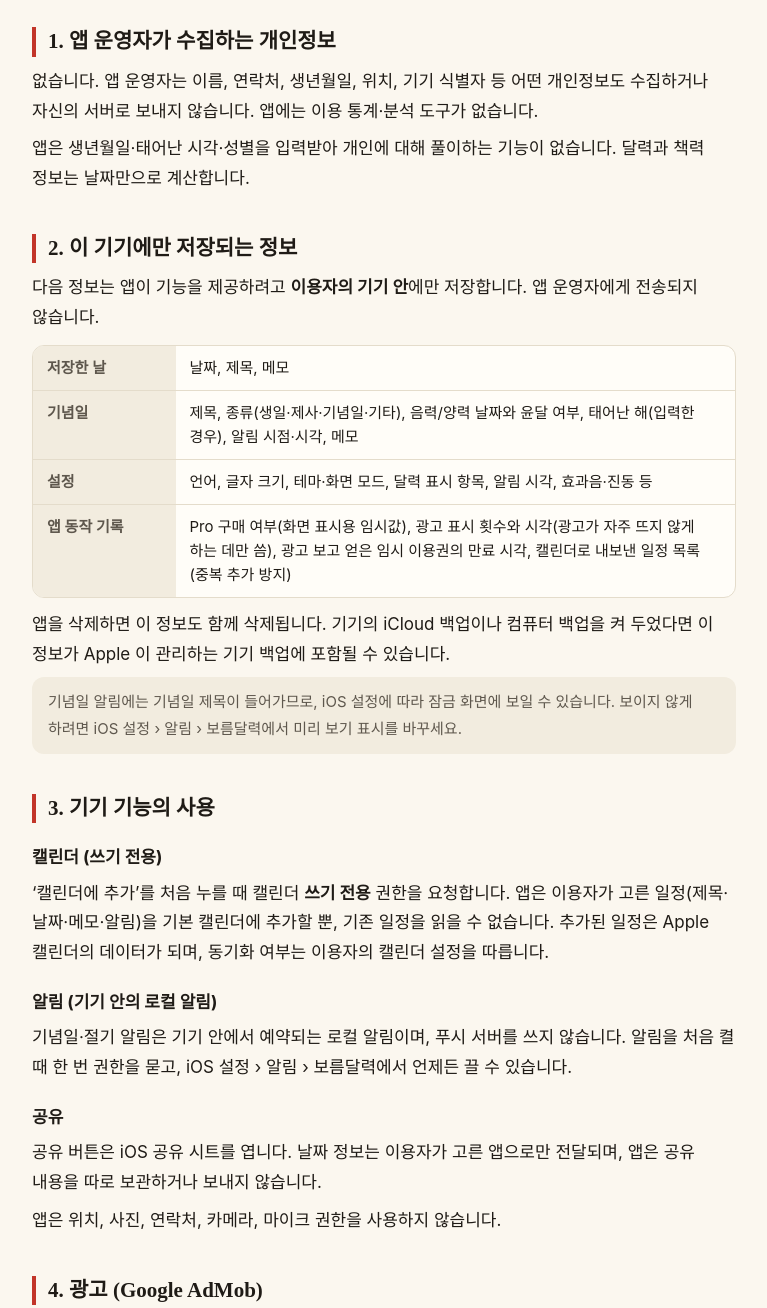
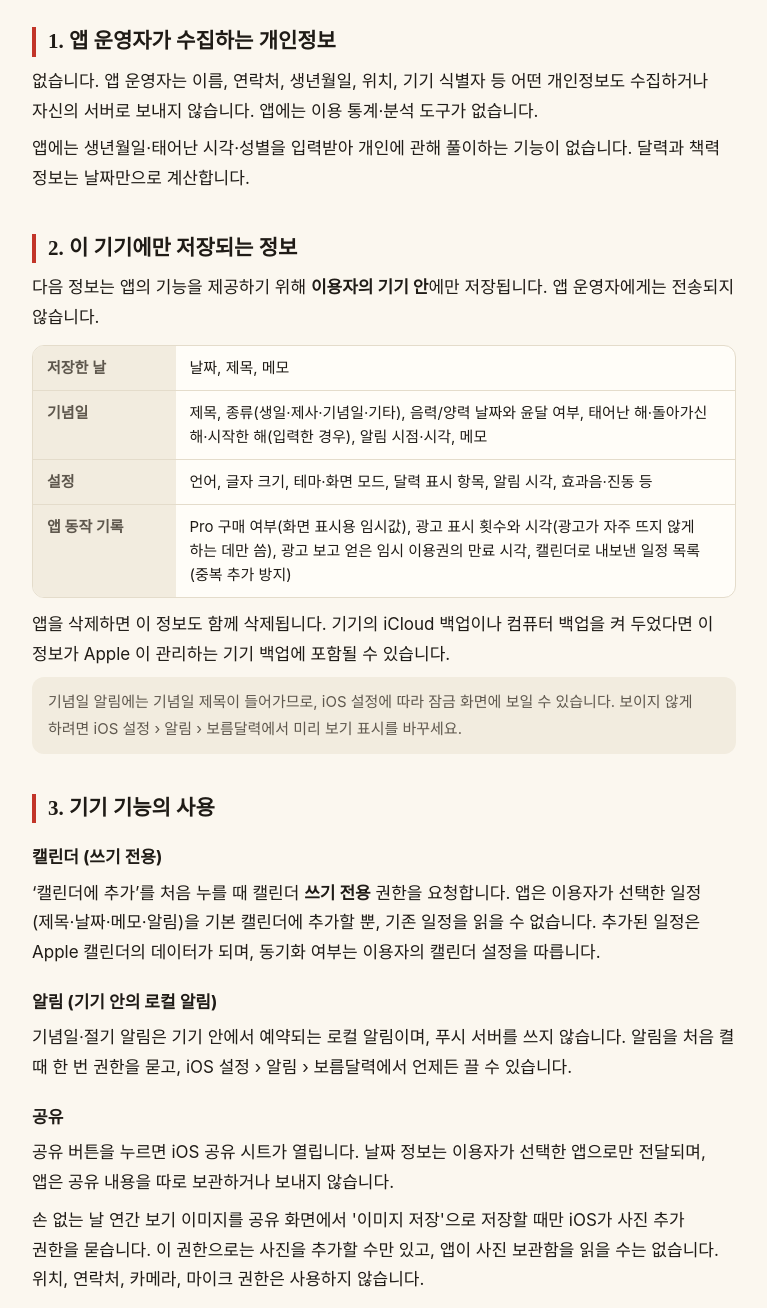
Before and after one commit to taiji1368-ui/boreum, a plain HTML site: page privacy.html in a window 1280 px wide. Shown: the part 680-1988 px from the top of the page, without its empty margins (256-1023 px from the left). Drawn offline with Linux system fonts and the light colour scheme.

Commit message:
처리방침·지원 페이지 갱신: 사진 '추가 전용' 권한, 기념일 연도 항목, '테스트 알림 보내기' 단추 이름
Co-Authored-By: Claude Opus 5.5 <noreply@anthropic.com>

```diff
--- a/privacy.html
+++ b/privacy.html
@@ -102,14 +102,14 @@ footer { margin-top: 48px; padding-top: 18px; border-top: 1px solid var(--line);
 
   <h2 id="collect">1. 앱 운영자가 수집하는 개인정보</h2>
   <p>없습니다. 앱 운영자는 이름, 연락처, 생년월일, 위치, 기기 식별자 등 어떤 개인정보도 수집하거나 자신의 서버로 보내지 않습니다. 앱에는 이용 통계·분석 도구가 없습니다.</p>
-  <p>앱은 생년월일·태어난 시각·성별을 입력받아 개인에 대해 풀이하는 기능이 없습니다. 달력과 책력 정보는 날짜만으로 계산합니다.</p>
+  <p>앱에는 생년월일·태어난 시각·성별을 입력받아 개인에 관해 풀이하는 기능이 없습니다. 달력과 책력 정보는 날짜만으로 계산합니다.</p>
 
   <h2 id="device">2. 이 기기에만 저장되는 정보</h2>
-  <p>다음 정보는 앱이 기능을 제공하려고 <strong>이용자의 기기 안</strong>에만 저장합니다. 앱 운영자에게 전송되지 않습니다.</p>
+  <p>다음 정보는 앱의 기능을 제공하기 위해 <strong>이용자의 기기 안</strong>에만 저장됩니다. 앱 운영자에게는 전송되지 않습니다.</p>
   <div class="table-wrap">
     <table>
       <tr><th>저장한 날</th><td>날짜, 제목, 메모</td></tr>
-      <tr><th>기념일</th><td>제목, 종류(생일·제사·기념일·기타), 음력/양력 날짜와 윤달 여부, 태어난 해(입력한 경우), 알림 시점·시각, 메모</td></tr>
+      <tr><th>기념일</th><td>제목, 종류(생일·제사·기념일·기타), 음력/양력 날짜와 윤달 여부, 태어난 해·돌아가신 해·시작한 해(입력한 경우), 알림 시점·시각, 메모</td></tr>
       <tr><th>설정</th><td>언어, 글자 크기, 테마·화면 모드, 달력 표시 항목, 알림 시각, 효과음·진동 등</td></tr>
       <tr><th>앱 동작 기록</th><td>Pro 구매 여부(화면 표시용 임시값), 광고 표시 횟수와 시각(광고가 자주 뜨지 않게 하는 데만 씀), 광고 보고 얻은 임시 이용권의 만료 시각, 캘린더로 내보낸 일정 목록(중복 추가 방지)</td></tr>
     </table>
@@ -119,12 +119,12 @@ footer { margin-top: 48px; padding-top: 18px; border-top: 1px solid var(--line);
 
   <h2 id="features">3. 기기 기능의 사용</h2>
   <h3>캘린더 (쓰기 전용)</h3>
-  <p>‘캘린더에 추가’를 처음 누를 때 캘린더 <strong>쓰기 전용</strong> 권한을 요청합니다. 앱은 이용자가 고른 일정(제목·날짜·메모·알림)을 기본 캘린더에 추가할 뿐, 기존 일정을 읽을 수 없습니다. 추가된 일정은 Apple 캘린더의 데이터가 되며, 동기화 여부는 이용자의 캘린더 설정을 따릅니다.</p>
+  <p>‘캘린더에 추가’를 처음 누를 때 캘린더 <strong>쓰기 전용</strong> 권한을 요청합니다. 앱은 이용자가 선택한 일정(제목·날짜·메모·알림)을 기본 캘린더에 추가할 뿐, 기존 일정을 읽을 수 없습니다. 추가된 일정은 Apple 캘린더의 데이터가 되며, 동기화 여부는 이용자의 캘린더 설정을 따릅니다.</p>
   <h3>알림 (기기 안의 로컬 알림)</h3>
   <p>기념일·절기 알림은 기기 안에서 예약되는 로컬 알림이며, 푸시 서버를 쓰지 않습니다. 알림을 처음 켤 때 한 번 권한을 묻고, iOS 설정 › 알림 › 보름달력에서 언제든 끌 수 있습니다.</p>
   <h3>공유</h3>
-  <p>공유 버튼은 iOS 공유 시트를 엽니다. 날짜 정보는 이용자가 고른 앱으로만 전달되며, 앱은 공유 내용을 따로 보관하거나 보내지 않습니다.</p>
-  <p>앱은 위치, 사진, 연락처, 카메라, 마이크 권한을 사용하지 않습니다.</p>
+  <p>공유 버튼을 누르면 iOS 공유 시트가 열립니다. 날짜 정보는 이용자가 선택한 앱으로만 전달되며, 앱은 공유 내용을 따로 보관하거나 보내지 않습니다.</p>
+  <p>손 없는 날 연간 보기 이미지를 공유 화면에서 '이미지 저장'으로 저장할 때만 iOS가 사진 추가 권한을 묻습니다. 이 권한으로는 사진을 추가할 수만 있고, 앱이 사진 보관함을 읽을 수는 없습니다. 위치, 연락처, 카메라, 마이크 권한은 사용하지 않습니다.</p>
 
   <h2 id="ads">4. 광고 (Google AdMob)</h2>
   <p>무료(베이직)로 쓰는 동안 Google LLC 의 Google Mobile Ads SDK 가 광고를 보여 줍니다. 광고를 고르고 보여 주고 측정하기 위해, Google 은 앱을 통해 다음 정보를 수집·처리할 수 있습니다.</p>
@@ -161,7 +161,7 @@ footer { margin-top: 48px; padding-top: 18px; border-top: 1px solid var(--line);
   </div>
 
   <h2 id="purchase">6. 인앱결제</h2>
-  <p>Pro 구매는 Apple 의 App Store 가 처리합니다. 앱 운영자는 카드 번호 같은 결제 정보를 받지 않으며, 앱은 Apple 의 StoreKit 으로 구매 여부만 확인합니다. 구매 복원도 Apple 계정을 통해 이루어집니다.</p>
+  <p>Pro 구매는 Apple 의 App Store 가 처리합니다. 앱 운영자는 카드 번호 같은 결제 정보를 받지 않으며, 앱은 Apple 의 StoreKit 으로 구매 여부만 확인합니다. 구매 복원도 Apple 계정으로 합니다.</p>
 
   <h2 id="children">7. 아동</h2>
   <p>이 앱은 아동을 주 대상으로 하지 않는 일반 이용자용 앱입니다. 앱 운영자는 아동을 포함한 누구의 개인정보도 수집하지 않으며, 광고는 모든 연령에 적합한 등급(G)으로 제한합니다. 보호자는 iOS 스크린 타임으로 앱 내 구입과 추적 허용 요청을 제한할 수 있습니다.</p>
```
Also changed, not shown: privacy-en.html (+2 -2 lines), support.html (+1 -1 lines).
